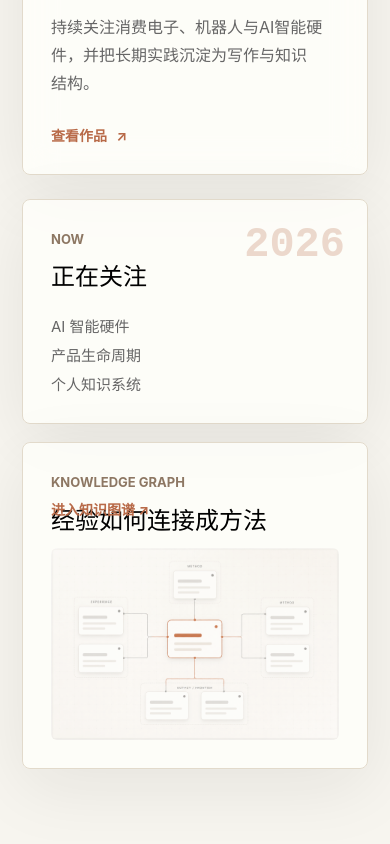
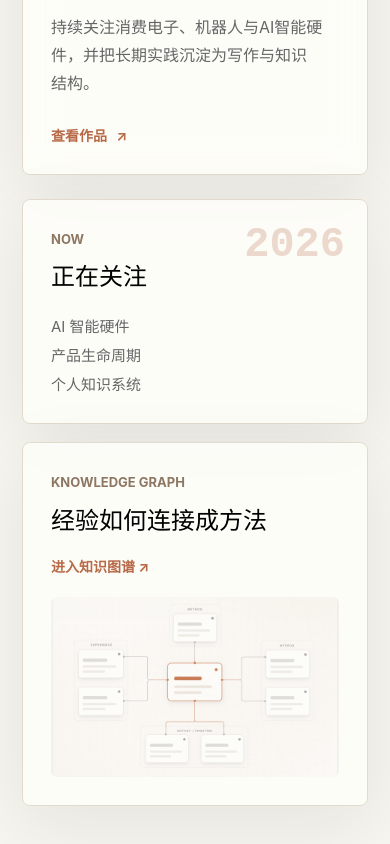
Before and after one commit to Kevyn-2021/website-loom, a Next.js app: page / in a window 390 px wide. Shown: the part 1737-2581 px from the top of the page. Built offline with nearby package versions, Linux system fonts and the light colour scheme.

Commit message:
fix: improve mobile graph teaser loading

```diff
--- a/app/globals.css
+++ b/app/globals.css
@@ -425,7 +425,7 @@ p {
 .graph-teaser-copy { position: relative; z-index: 2; }
 .graph-teaser-action { bottom: 28px; color: var(--accent); font-size: 14px; font-weight: 700; position: absolute; }
 .graph-teaser-map { min-height: 164px; position: relative; }
-.graph-teaser-map img { border-radius: 6px; display: block; height: 100%; max-height: 220px; object-fit: cover; opacity: .88; width: 100%; }
+.graph-teaser-map img { border-radius: 6px; object-fit: cover; opacity: .88; }
 .teaser-trunk { background: rgba(184,106,72,.32); height: 68%; left: 57%; position: absolute; top: 25%; width: 1px; z-index: 1; }
 .teaser-connector { background: rgba(184,106,72,.32); height: 1px; left: 18%; position: absolute; width: 49%; z-index: 1; }
 .teaser-connector-a { top: 25%; }
@@ -2661,9 +2661,10 @@ p {
   }
 
   .home-lower-grid { grid-template-columns: 1fr; }
-  .graph-teaser { grid-column: auto; grid-template-columns: 1fr; }
-  .graph-teaser-map { min-height: 180px; }
-  .graph-teaser-map img { max-height: 220px; }
+  .graph-teaser { display: flex; flex-direction: column; gap: 20px; grid-column: auto; }
+  .graph-teaser-copy { display: flex; flex-direction: column; }
+  .graph-teaser-action { margin-top: 8px; position: static; }
+  .graph-teaser-map { flex: 0 0 180px; min-height: 180px; }
 
   .work-card {
     height: 240px;
--- a/app/page.tsx
+++ b/app/page.tsx
@@ -1,4 +1,5 @@
 import Link from "next/link"
+import Image from "next/image"
 import React from "react"
 
 import { KevinZMark } from "@/components/KevinZMark"
@@ -88,7 +89,13 @@ export default async function Home({
             <Link className="graph-teaser-action" href="/graph">{lang === "zh" ? "进入知识图谱" : "Open the graph"} ↗</Link>
           </div>
           <div className="graph-teaser-map">
-            <img src="/assets/knowledge-graph-preview-v2.png" alt="简化的知识图谱关系预览" />
+            <Image
+              src="/assets/knowledge-graph-preview-v2.png"
+              alt="简化的知识图谱关系预览"
+              fill
+              priority
+              sizes="(max-width: 860px) 100vw, 42vw"
+            />
           </div>
         </article>
       </section>
```
